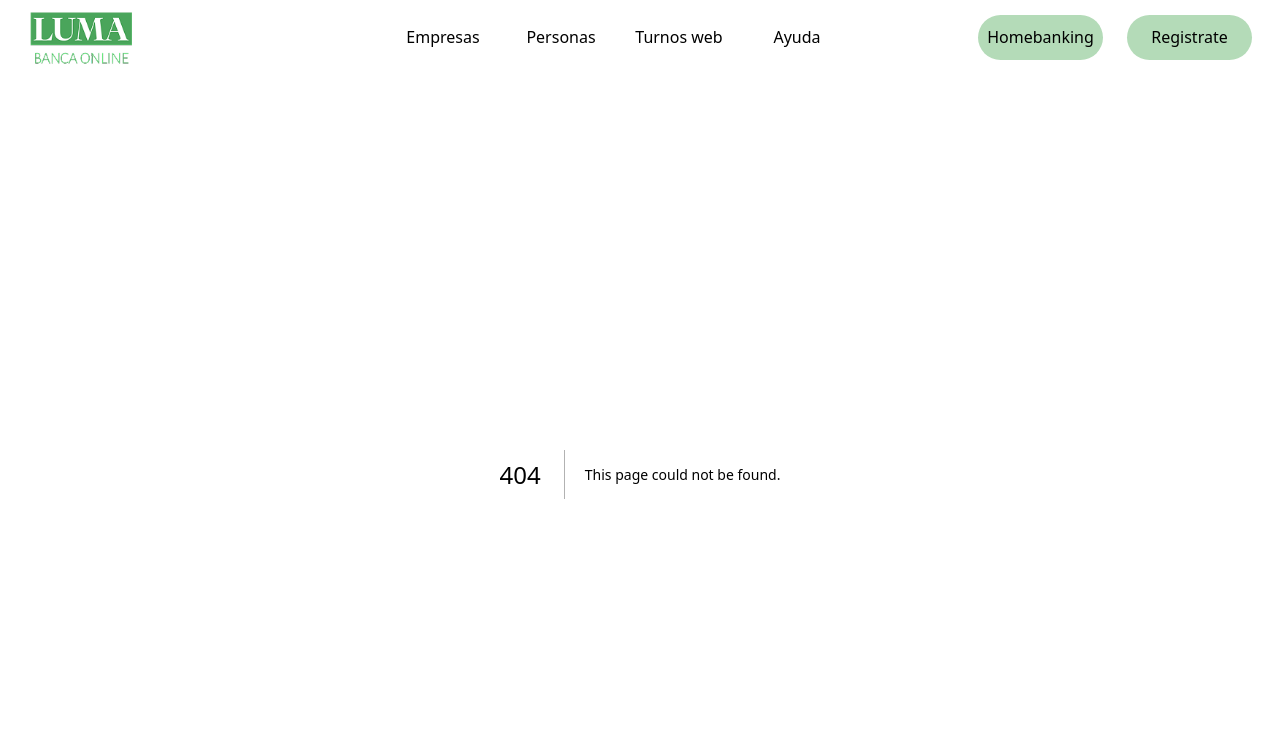
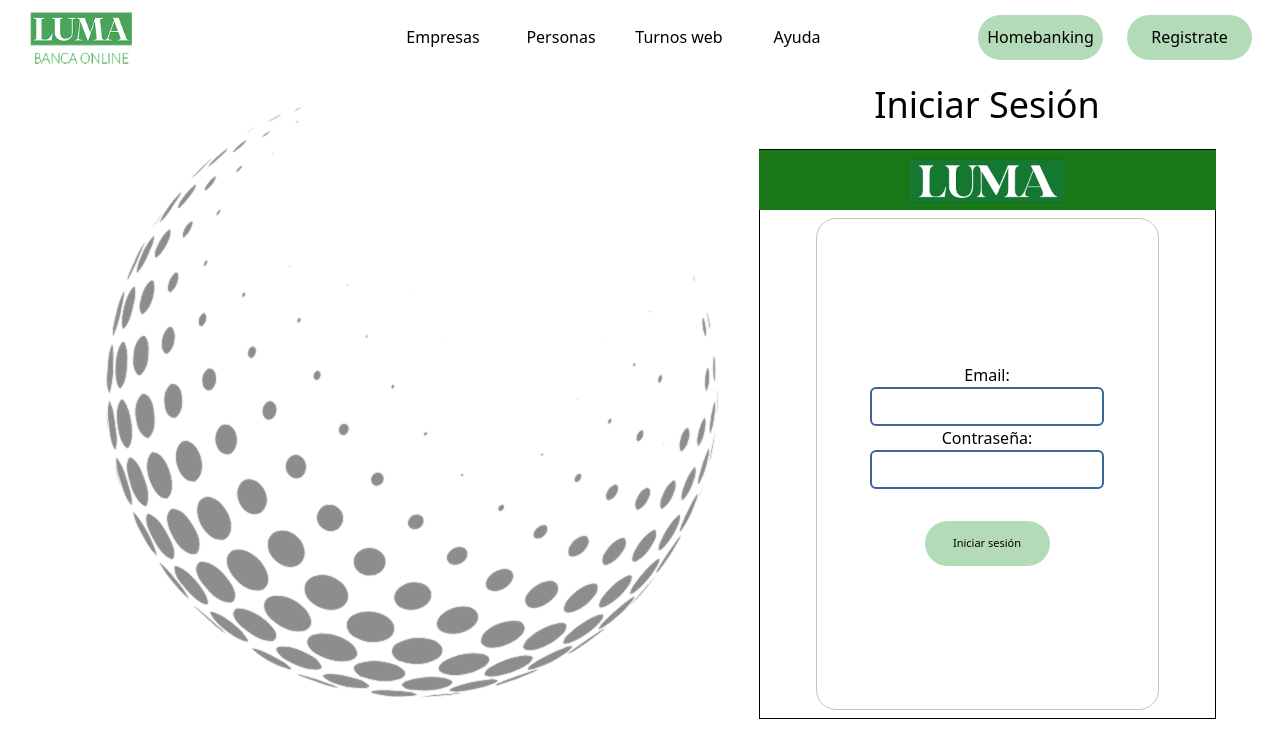
Before and after one commit to banrostin1312/equipo-c24-25-m-webapp-forking, a Next.js app in the folder frontend/: page /iniciarSesion in a window 1280 px wide. Before the commit this address had no page. Shown: the top 731 px of the page. Built offline with nearby package versions, Linux system fonts and the light colour scheme.

Commit message:
add login

```diff
--- /dev/null
+++ b/frontend/src/app/components/Login/Login.tsx
@@ -0,0 +1,107 @@
+'use client'
+//Libraries
+import Swal from 'sweetalert2'
+//Interfaces
+import { ILogin } from '@/src/types/ILogin'
+//Assets
+import { useState } from 'react'
+import axios from 'axios'
+
+const Login: React.FC = () => {
+  const [dataForm, setDataForm] = useState<ILogin>({
+    email: '',
+    password: '',
+  })
+
+  const handleChange = (event: React.ChangeEvent<HTMLInputElement>) => {
+    const { name, value } = event.target
+    setDataForm((prevState) => ({
+      ...prevState,
+      [name]: value,
+    }))
+  }
+
+  const handleSubmit = async (event: React.FormEvent<HTMLFormElement>) => {
+    event.preventDefault()
+    try {
+      const response = await axios.post(
+        'https://equipo-c24-25-m-webapp.onrender.com/api/banca/auth/login',
+        dataForm
+      )
+      console.log('Inicio de sesión existoso', response.data)
+
+      Swal.fire({
+        title: 'Inicio de sesión Exitoso',
+        icon: 'success',
+        draggable: true,
+      })
+
+      setDataForm({
+        email: '',
+        password: '',
+      })
+    } catch (error) {
+      console.error('ERROR AL INICIAR SESIÓN', error)
+      alert('HUBO UN ERROR AL INICIAR SESIÓN')
+    }
+  }
+
+  return (
+    <div className="flex flex-col items-center justify-center space-y-6 md:w-[457px] md:h-[656px] md:max-w-[456px] md:max-h-[656px]">
+      <h3 className="text-4xl">Iniciar Sesión</h3>
+      <div className="flex flex-col items-center justify-center md:w-[457px] md:h-[570px] border-[1px] border-black">
+        <div className="flex justify-center items-center bg-middle-title md:w-[457px] w-[375px] md:max-w-[457px] h-[60px] ">
+          <img
+            src="/LOGOsinbanca.png"
+            alt="Logo"
+            className="w-[166px] h-[60px]"
+          />
+        </div>
+        <form
+          action=""
+          className="flex flex-col justify-center items-center md:w-[343px] md:h-[500px] border-[1px] border-border-forms rounded-[20px] mt-2 mb-2"
+          onSubmit={handleSubmit}
+        >
+          {/* <label htmlFor="">DNI:</label>
+          <input
+            value={dataForm.dni}
+            onChange={handleChange}
+            type="text"
+            name="dni"
+            id=""
+            className="w-[234px] h-[39px] border-2 border-input-border rounded-md text-center"
+          /> */}
+
+          <label htmlFor="">Email:</label>
+          <input
+            value={dataForm.email}
+            onChange={handleChange}
+            type="text"
+            name="email"
+            id=""
+            className="w-[234px] h-[39px] border-2 border-input-border rounded-md text-center"
+          />
+
+          <label htmlFor="">Contraseña:</label>
+          <input
+            value={dataForm.password}
+            onChange={handleChange}
+            type="password"
+            name="password"
+            id=""
+            className="w-[234px] h-[39px] border-2 border-input-border rounded-md text-center"
+          />
+
+          <button
+            type="submit"
+            className="w-[125px] h-[45px] bg-nav-buttons flex justify-center items-center rounded-[30px] mt-8 hover:bg-buttons-hover hover:text-white"
+          >
+            <p className="text-[11px]">Iniciar sesión</p>
+          </button>
+        </form>
+      </div>
+    </div>
+  )
+}
+
+export default Login
--- /dev/null
+++ b/frontend/src/app/iniciarSesion/page.tsx
@@ -0,0 +1,16 @@
+import Login from '../components/Login/Login'
+
+const page: React.FC = () => {
+  return (
+    <div className="flex flex-col md:flex-row justify-center items-center space-y-6 md:space-y-0 mt-4 md:mt-0 mb-4 md:mb-0">
+      <img
+        src="/img-register.png"
+        alt="Img-register"
+        className="md:w-[694px] md:h-[590px]"
+      />
+      <Login />
+    </div>
+  )
+}
+
+export default page
--- /dev/null
+++ b/frontend/src/types/ILogin.ts
@@ -0,0 +1,6 @@
+
+
+export interface ILogin {
+    email: string;
+    password: string;
+}
```
Also changed, not shown: frontend/src/app/components/Navbar/navbar.tsx (+87 -30 lines).
